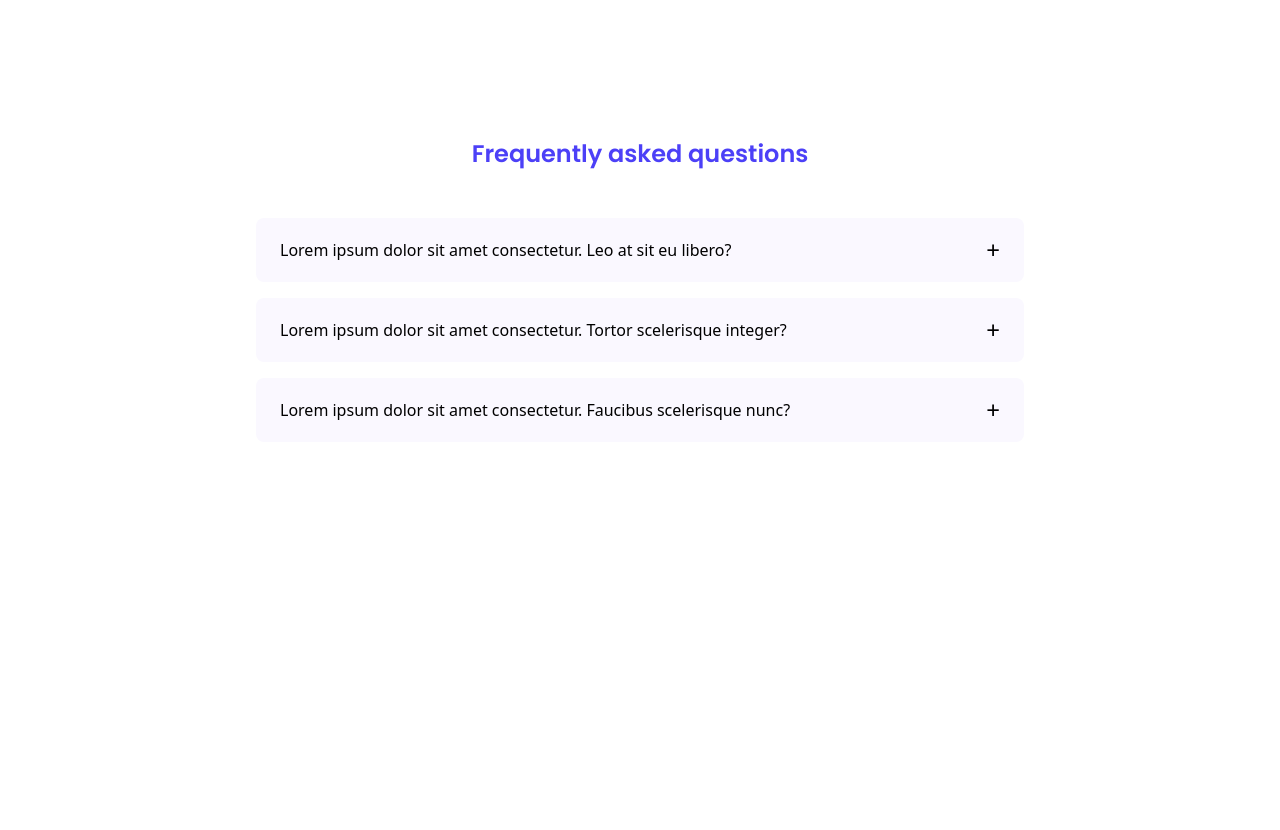
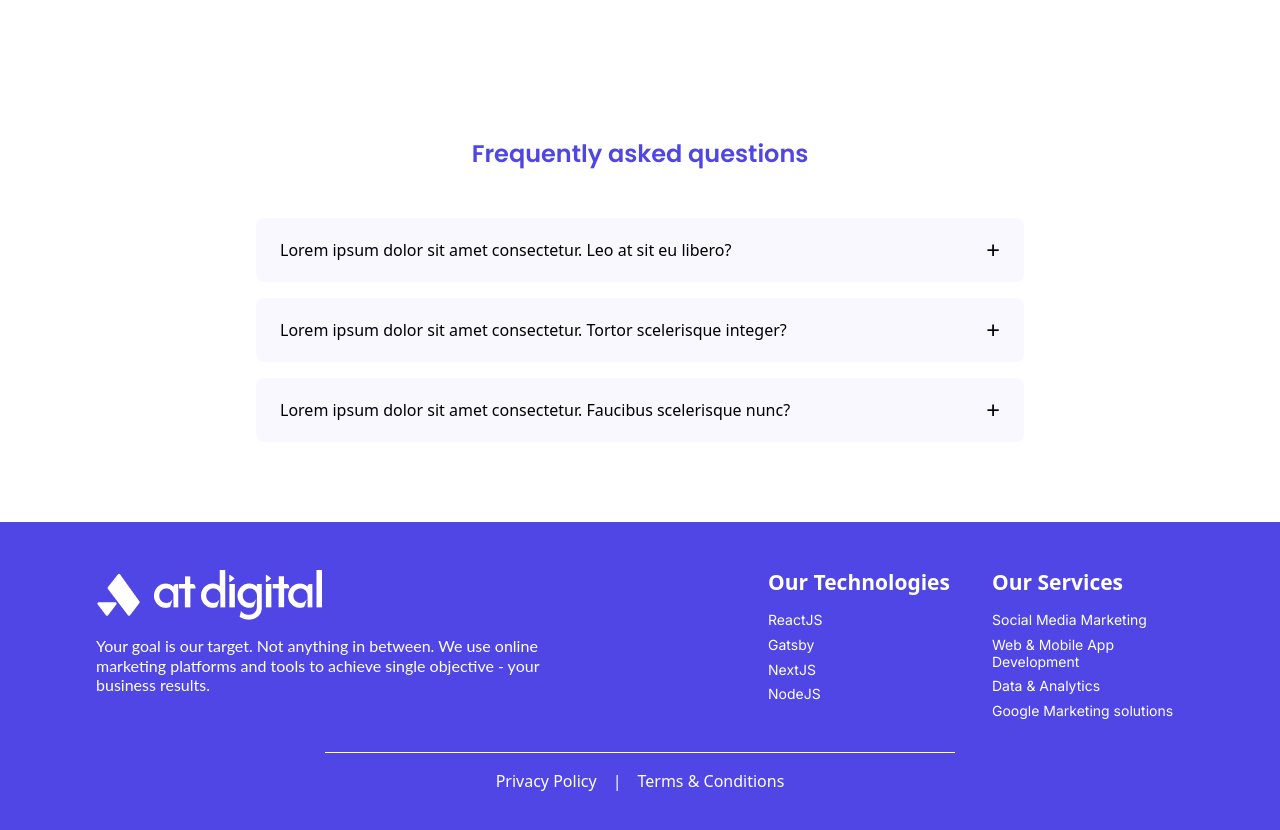
Before and after one commit to Ashen-H/at-digital-landing-page, a React (Create React App) app: page / in a window 1280 px wide. Shown: the part 1940-2770 px from the top of the page. Before the commit the page ends 2462 px from the top, so only its background shows below. Built offline with nearby package versions, Linux system fonts and the light colour scheme.

Commit message:
Implemented the footer to the landing page

```diff
--- a/src/App.js
+++ b/src/App.js
@@ -11,6 +11,7 @@ function App() {
       <Hero />
       <Services />
       <FAQ />
+      <Footer />
 
     </div>
   );
--- a/src/components/Footer.jsx
+++ b/src/components/Footer.jsx
@@ -0,0 +1,51 @@
+import logoImage from '../assets/Logo.png';
+const Footer = () => {
+    return (
+      <footer className="bg-primary text-white">
+        <div className=" mx-auto px-24 py-12">
+          <div className="grid md:grid-cols-5 gap-8">
+            {/* Company Info */}
+            <div className="col-span-3 max-w-md">
+            <img src={logoImage} alt="Logo" className="logo-image" />
+              <p className="mb-4 text-para font-lato mt-4">
+                Your goal is our target. Not anything in between. We use online marketing platforms and tools to achieve single objective - your business results.
+              </p>
+            </div>
+
+            {/* Technologies */}
+            <div>
+              <h4 className="font-semibold text-subtitle mb-4">Our Technologies</h4>
+              <ul className="font-medium font-inter text-bullet space-y-2">
+                <li>ReactJS</li>
+                <li>Gatsby</li>
+                <li>NextJS</li>
+                <li>NodeJS</li>
+              </ul>
+            </div>
+
+            {/* Services */}
+            <div>
+              <h4 className="font-semibold text-subtitle mb-4">Our Services</h4>
+              <ul className="font-medium font-inter text-bullet space-y-2">
+                <li>Social Media Marketing</li>
+                <li>Web & Mobile App Development</li>
+                <li>Data & Analytics</li>
+                <li>Google Marketing solutions</li>
+              </ul>
+            </div>
+          </div>
+
+          {/* Bottom Links */}
+          <div className="border-t border-white mt-8 pt-4 text-center md:text-left w-[335px] md:w-[630px] mx-auto">
+            <div className="flex flex-col md:flex-row justify-center gap-4">
+              <a href="/privacy" className="hover:text-secondary">Privacy Policy</a>
+              <span className="hidden md:inline">|</span>
+              <a href="/terms" className="hover:text-secondary">Terms & Conditions</a>
+            </div>
+          </div>
+        </div>
+      </footer>
+    );
+  };
+
+  export default Footer;
--- a/tailwind.config.js
+++ b/tailwind.config.js
@@ -6,7 +6,7 @@ module.exports = {
   theme: {
     extend: {
       colors: {
-        'primary': '#4c40f7',      // Bluish Purple
+        'primary': '#4F46E5',      // Bluish Purple
         'secondary': '#fb8f2d',    // Yuzu Jam
         'analogous1': '#6b4ef9',   // Ice Ice Baby
         'analogous2': '#42d7e4',   // Rich Blue
@@ -24,12 +24,16 @@ module.exports = {
         title: ["24px", { lineHeight: "32px" }],
         heading: ["58px", { lineHeight: "73px" }],
         paragraph: ["22px", { lineHeight: "32px" }],
-        subtitle: ["36px", { lineHeight: "46px" }],
+        subtitle: ["21px", { lineHeight: "25.41px" }],
         para: ["16px", { lineHeight: "19.36px" }],
+        bullet: ["14px", { lineHeight: "16.94px" }],
+
+
       },
       fontFamily: {
         poppins: ['Poppins', 'sans-serif'],
         inter: ['Inter', 'sans-serif'],
+        lato: ['lato', 'sans-serif'],
       },
     },
   },
```
Also changed, not shown: src/assets/HeroImagemb.png (added).
